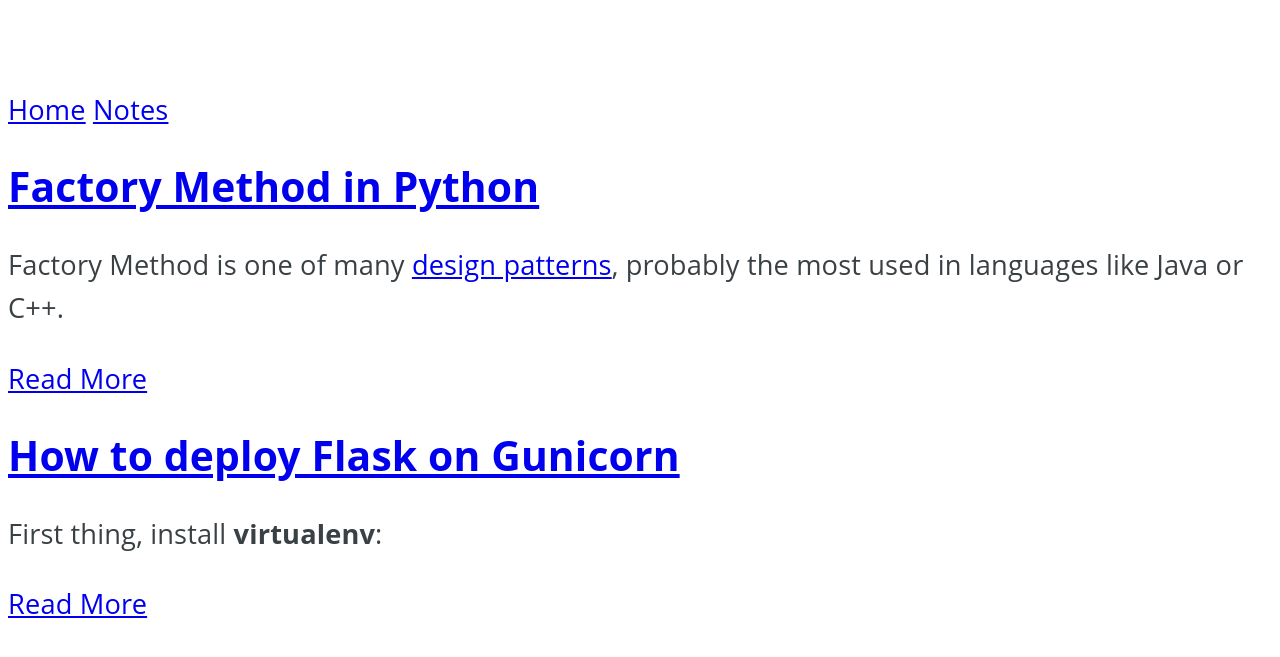
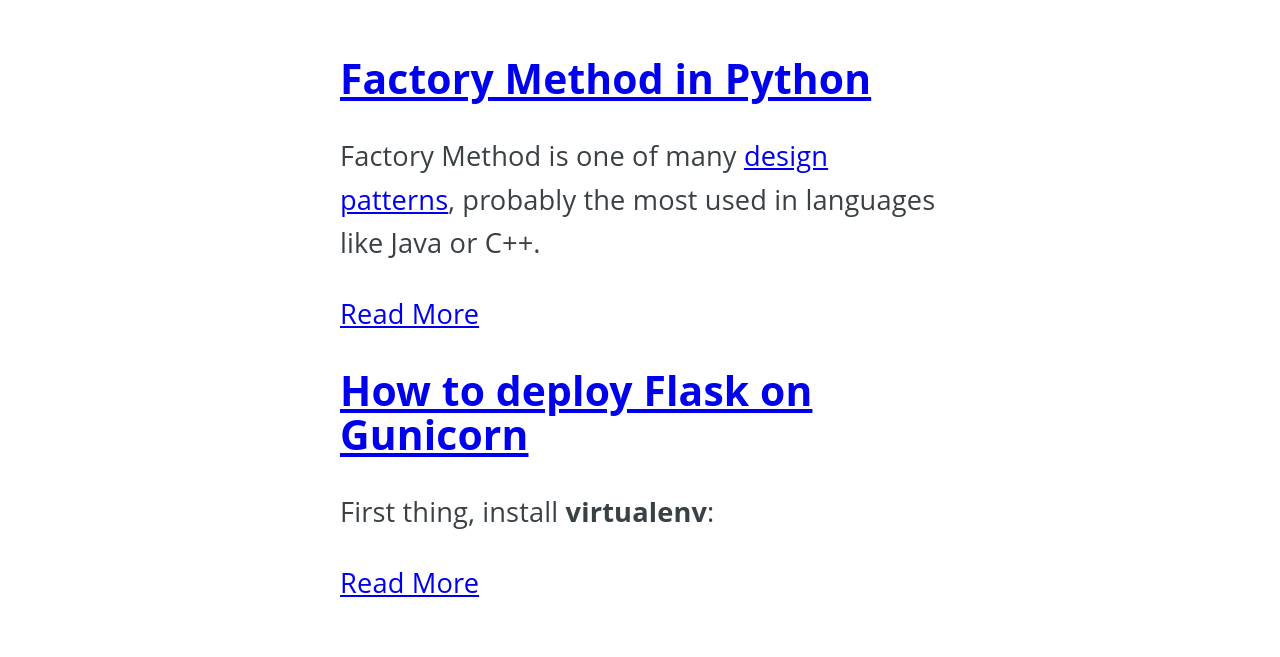
Before and after one commit to alessandrosp/alessandrosp.github.io, a Jekyll site: the page built from notes.md, in a window 1280 px wide. Shown: the top 657 px of the page. Built offline with Jekyll 4.4.1, drawn with Linux system fonts in a browser that asks for light colours.

Commit message:
Cleaning default and starting to work on /notes

```diff
--- a/_layouts/default.html
+++ b/_layouts/default.html
@@ -8,33 +8,8 @@
   </head>
 
   <body>
-    <div class="wrapper-masthead">
-      <div class="container">
-        <header class="masthead clearfix">
-          <a href="{{ site.baseurl }}/" class="site-avatar"><img src="{{ site.avatar }}" /></a>
-
-          <div class="site-info">
-            <h1 class="site-name"><a href="{{ site.baseurl }}/">{{ site.name }}</a></h1>
-            <p class="site-description">{{ site.description }}</p>
-          </div>
-
-          <nav>
-            <a href="{{ site.baseurl }}/">Home</a>
-            <a href="{{ site.baseurl }}/notes">Notes</a>
-          </nav>
-        </header>
-      </div>
-    </div>
-
-    <div id="main" role="main" class="container">
+    <div id="main">
       {{ content }}
-    </div>
-
-    <div class="wrapper-footer">
-      <div class="container">
-        <footer class="footer">
-        </footer>
-      </div>
     </div>
   </body>
 </html>
--- a/assets/style.css
+++ b/assets/style.css
@@ -11,3 +11,9 @@
     text-align: center;
 	padding: 40px 20px 70px;
 }
+
+#main {
+	margin: auto;
+	width: 600px;
+	padding: 15px;
+}
```
